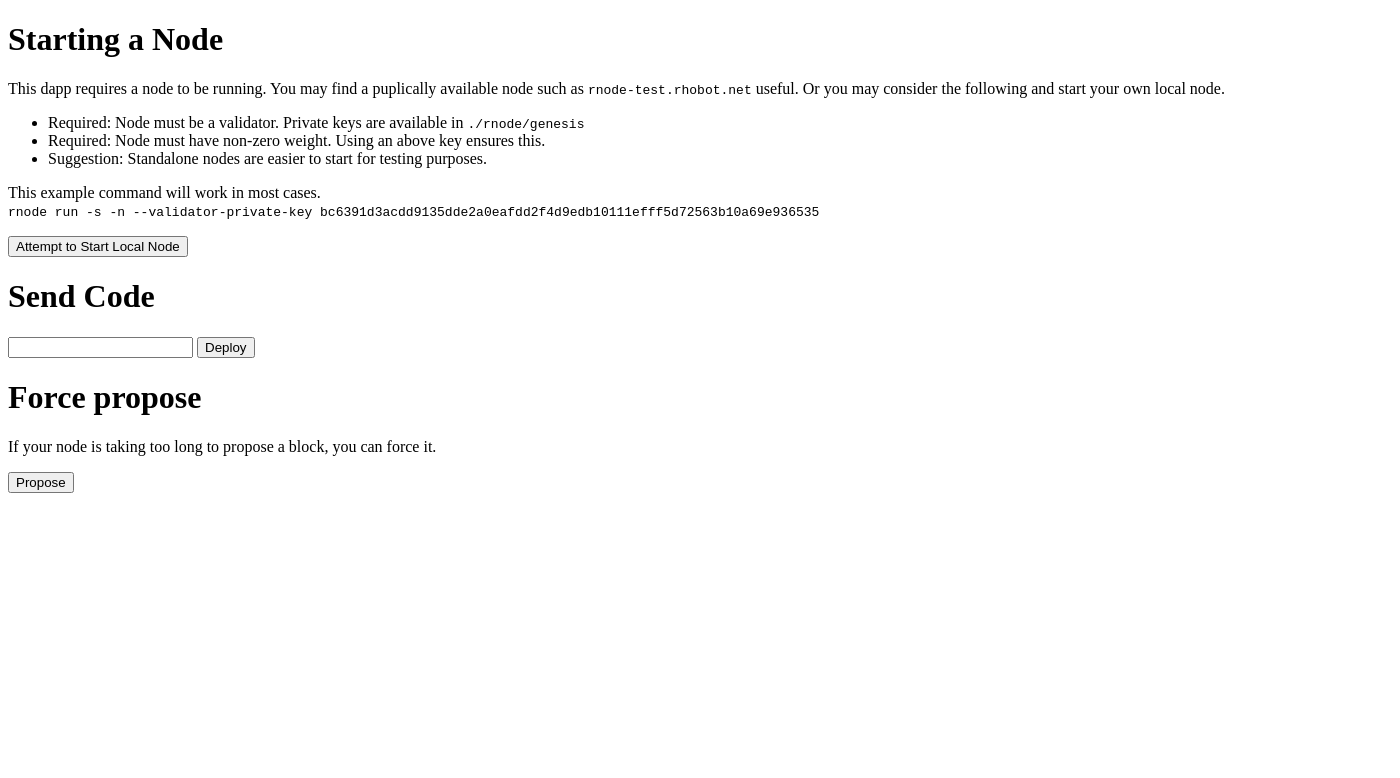
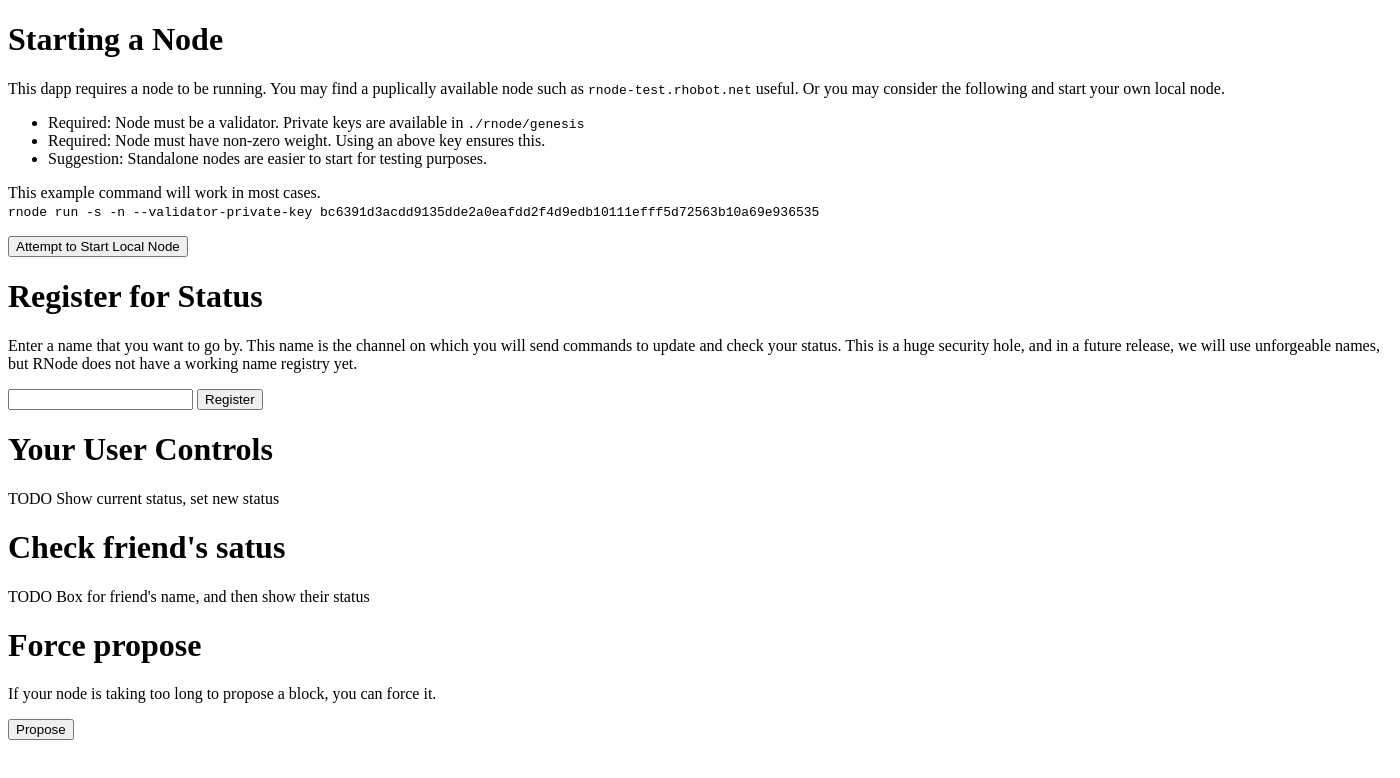
Before and after one commit to JoshOrndorff/RChain-Status, an Electron app: page index.html in a window 1400 px wide. Drawn offline with Linux system fonts and the light colour scheme; no server answers.

Commit message:
Users can register for the service.

```diff
--- a/index.html
+++ b/index.html
@@ -17,10 +17,17 @@
       <code>rnode run -s -n --validator-private-key bc6391d3acdd9135dde2a0eafdd2f4d9edb10111efff5d72563b10a69e936535</code></p>
     <button id="start-node">Attempt to Start Local Node</button>
 
-    <h1>Send Code</h1>
-    <input id="code" type="text" />
-    <button id="deploy">Deploy</button>
+    <h1>Register for Status</h1>
+    <p>Enter a name that you want to go by. This name is the channel on which you will send commands to update and check your status. This is a huge security hole, and in a future release, we will use unforgeable names, but RNode does not have a working name registry yet.</p>
+    <input id="name" type="text" />
+    <button id="register">Register</button>
     <p id="result"></p>
+
+    <h1>Your User Controls</h1>
+    TODO Show current status, set new status
+
+    <h1>Check friend's satus</h1>
+    TODO Box for friend's name, and then show their status
 
     <h1>Force propose</h1>
     <p>If your node is taking too long to propose a block, you can force it.</p>
--- a/page.js
+++ b/page.js
@@ -14,18 +14,24 @@
 window.addEventListener("DOMContentLoaded", () => {
 
   var startButton = document.getElementById("start-node")
-  var codeBox = document.getElementById("code")
-  var deployButton = document.getElementById("deploy")
+
+  var nameBox = document.getElementById("name")
+  var registerButton = document.getElementById("register")
+
   var resultP = document.getElementById("result")
   var proposeButton = document.getElementById("propose")
 
   startButton.addEventListener("click", () => {
     //TODO implement this
+    // Maybe also something to deploy the proper contract.
     console.info("This feature is not yet implemented. Please issue the command manually.")
   })
 
-  deployButton.addEventListener("click", () => {
-    var deployData = {term: codeBox.value,
+  registerButton.addEventListener("click", () => {
+    var name = nameBox.value
+    var code = `@"register"!("${name}")`
+    console.log(code)
+    var deployData = {term: code,
                       timestamp: new Date().valueOf()
                       // from: '0x1',
                       // nonce: 0,
```
